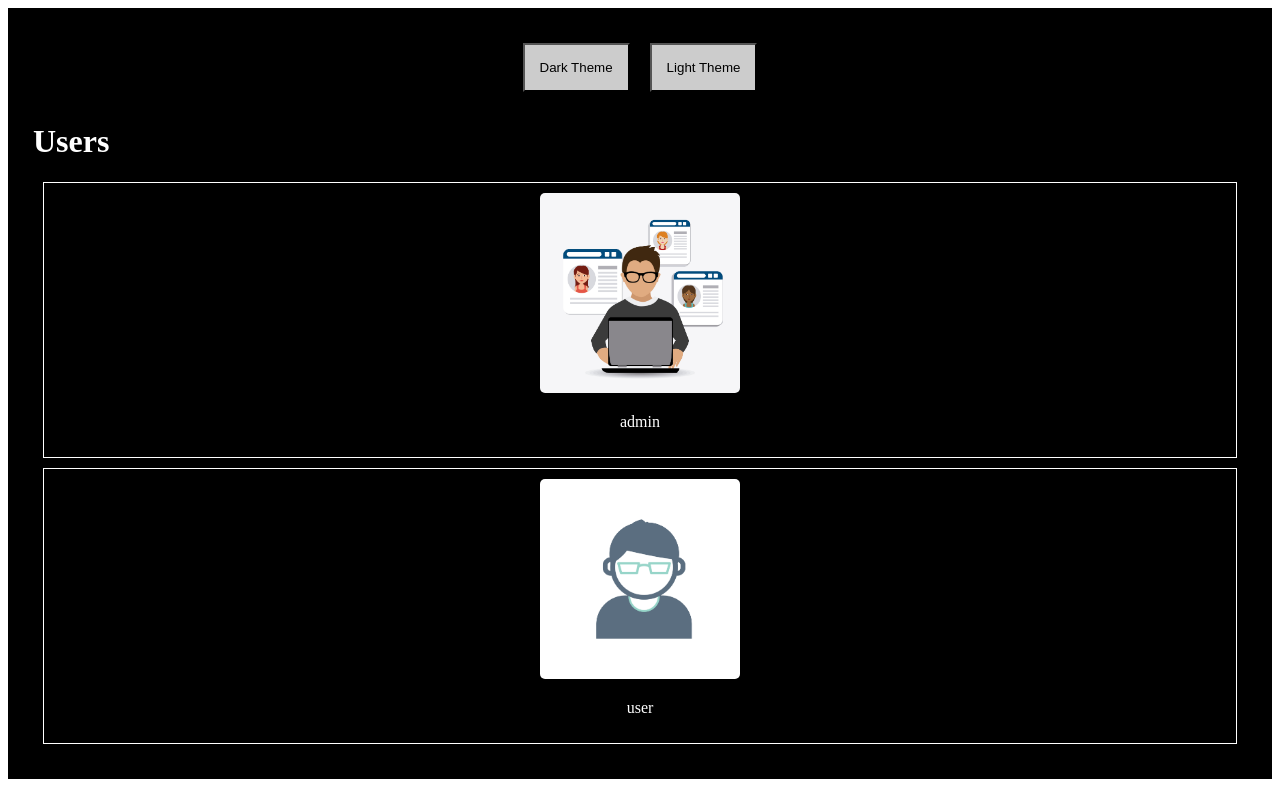
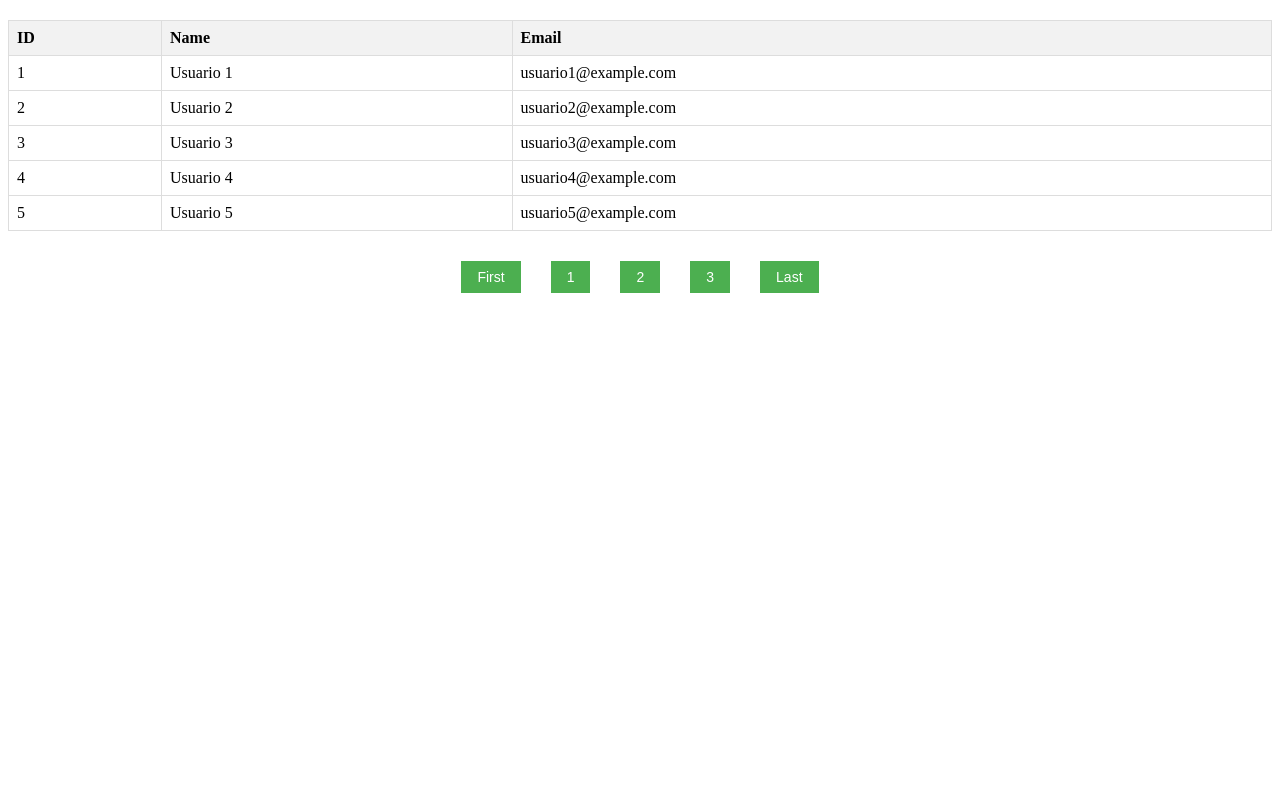
Before and after one commit to yamilzavala/react-interview, a React (Create React App) app: page / in a window 1280 px wide. Built offline with nearby package versions, Linux system fonts and the light colour scheme.

Commit message:
table with pagination and context

```diff
--- a/src/App.js
+++ b/src/App.js
@@ -1,7 +1,9 @@
 import LoginForm from "./components/login/LoginForm";
-import User from "./components/user/User"
+import User from "./components/user/User";
+import UsersTable from "./components/table/UsersTable";
 
 function App() {
+
   const handleLogin = (credentials) => {
     console.log('Login with credentials: ', credentials);
   }
@@ -12,8 +14,10 @@ function App() {
       {/* <h1>Login form</h1>
       <LoginForm onLogin={handleLogin} /> */}
 
-      <User/>
+      {/* #2 - Themes */}
+      {/* <User/> */}
 
+      <UsersTable />
     </div>
   );
 }
--- /dev/null
+++ b/src/components/table/Pagination.js
@@ -0,0 +1,27 @@
+const Pagination = ({itemsPerPage, totalItems, currentPage, paginate}) => {
+    const pageNumbers = [];
+
+    for(let i = 1; i <= Math.ceil(totalItems / itemsPerPage); i++) {
+        pageNumbers.push(i)
+    }
+
+    const renderedPages = pageNumbers.map(number => (
+        <li key={number}>
+            <button onClick = {() => paginate(number)}>{number}</button>
+        </li>
+    ))
+
+    return (
+        <ul>
+            <li>
+                <button onClick={() => paginate(1)}>First</button>
+            </li>
+            {renderedPages}
+            <li>
+                <button onClick={() => paginate(pageNumbers.length)}>Last</button>
+            </li>
+        </ul>
+    )
+}
+
+export default Pagination;
--- /dev/null
+++ b/src/components/table/UserRow.js
@@ -0,0 +1,11 @@
+const UserRow = ({user}) => {
+    return (
+        <tr>
+            <td>{user.id}</td>
+            <td>{user.name}</td>
+            <td>{user.email}</td>
+        </tr>
+    )
+}
+
+export default UserRow;
--- /dev/null
+++ b/src/components/table/UsersTable.css
@@ -0,0 +1,43 @@
+table {
+    width: 100%;
+    border-collapse: collapse;
+    margin-top: 20px;
+  }
+
+  th, td {
+    border: 1px solid #ddd;
+    padding: 8px;
+    text-align: left;
+  }
+
+  th {
+    background-color: #f2f2f2;
+  }
+
+  ul {
+    list-style-type: none;
+    padding: 0;
+    display: flex;
+    justify-content: center;
+    margin-top: 20px;
+  }
+
+  li {
+    margin: 0 5px;
+  }
+
+  button {
+    background-color: #4caf50;
+    color: white;
+    border: none;
+    padding: 8px 16px;
+    text-align: center;
+    text-decoration: none;
+    display: inline-block;
+    font-size: 14px;
+    cursor: pointer;
+  }
+
+  button:hover {
+    background-color: #45a049;
+  }
--- /dev/null
+++ b/src/components/table/UsersTable.js
@@ -0,0 +1,47 @@
+import React, {useState} from 'react';
+import useUserTableContext from '../../hooks/use-user-table-context';
+import Pagination from './Pagination';
+import UserRow from './UserRow';
+import './UsersTable.css'
+
+const UsersTable = () => {
+    const {usersData} = useUserTableContext()
+
+    const itemsPerPage = 5;
+    const [currentPage, setCurrentPage] = useState(1);
+
+    const indexOfLastItem = currentPage * itemsPerPage;
+    const indexOfFirstItem = indexOfLastItem - itemsPerPage;
+    const currentUsers = usersData.slice(indexOfFirstItem, indexOfLastItem)
+
+    const paginate = (pageNumber) => {
+        setCurrentPage(pageNumber);
+    }
+
+    const renderedUsers = currentUsers.map(user => <UserRow key={user.id} user={user} />)
+
+    return (
+        <div>
+            <table>
+                <thead>
+                    <tr>
+                        <th>ID</th>
+                        <th>Name</th>
+                        <th>Email</th>
+                    </tr>
+                </thead>
+                <tbody>
+                    {renderedUsers}
+                </tbody>
+            </table>
+            <Pagination
+            itemsPerPage={itemsPerPage}
+            totalItems={usersData.length}
+            currentPage={currentPage}
+            paginate={paginate}
+      />
+        </div>
+    )
+}
+
+export default UsersTable;
--- /dev/null
+++ b/src/context/user-table-context.js
@@ -0,0 +1,32 @@
+import {createContext} from 'react';
+const UserTableContext = createContext();
+
+const usersData = [
+    { id: 1, name: 'Usuario 1', email: 'usuario1@example.com' },
+    { id: 2, name: 'Usuario 2', email: 'usuario2@example.com' },
+    { id: 3, name: 'Usuario 3', email: 'usuario3@example.com' },
+    { id: 4, name: 'Usuario 4', email: 'usuario4@example.com' },
+    { id: 5, name: 'Usuario 5', email: 'usuario5@example.com' },
+    { id: 6, name: 'Usuario 6', email: 'usuario6@example.com' },
+    { id: 7, name: 'Usuario 7', email: 'usuario7@example.com' },
+    { id: 8, name: 'Usuario 8', email: 'usuario8@example.com' },
+    { id: 9, name: 'Usuario 9', email: 'usuario9@example.com' },
+    { id: 10, name: 'Usuario 10', email: 'usuario10@example.com' },
+    { id: 11, name: 'Usuario 11', email: 'usuario11@example.com' },
+    { id: 12, name: 'Usuario 12', email: 'usuario12@example.com' }
+  ];
+
+  function Provider ({children}) {
+    const userTableData = {
+        usersData
+    }
+
+    return (
+        <UserTableContext.Provider value={userTableData}>
+            {children}
+        </UserTableContext.Provider>
+    )
+  }
+
+  export {Provider}
+  export default UserTableContext;
--- /dev/null
+++ b/src/hooks/use-user-table-context.js
@@ -0,0 +1,8 @@
+import { useContext } from "react";
+import UserTableContext from "../context/user-table-context";
+
+const useUserTableContext = () => {
+    return useContext(UserTableContext)
+}
+
+export default useUserTableContext
--- a/src/index.js
+++ b/src/index.js
@@ -1,7 +1,8 @@
 import React from 'react';
 import ReactDOM from 'react-dom/client';
 import App from './App';
-import { Provider } from './context/user-context';
+//import { Provider } from './context/user-context';
+import { Provider } from './context/user-table-context';
 
 const el = document.getElementById('root');
 const root = ReactDOM.createRoot(el);
```
